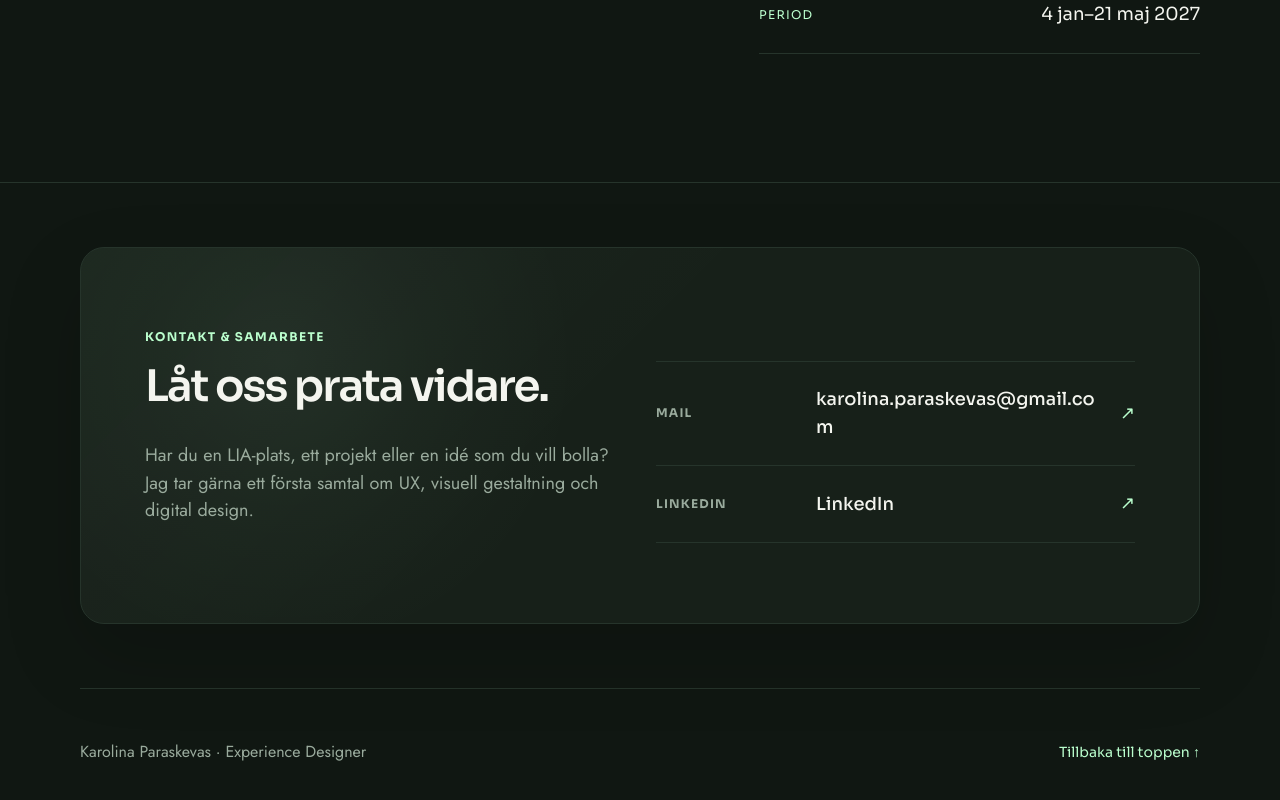
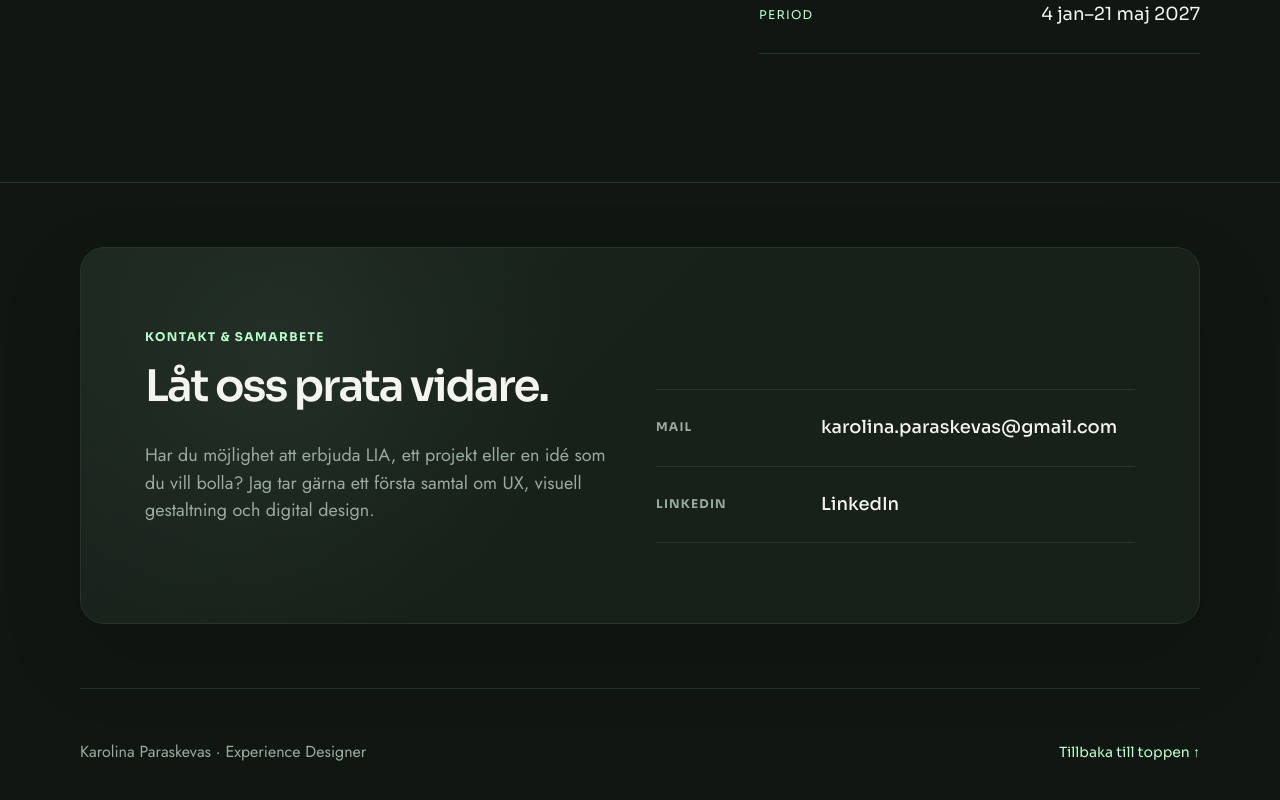
Before and after one commit to Karro-fi/karolina-portfolio, a Next.js app in the folder karolina-portfolio-vercel-upload/: page / in a window 1280 px wide. Shown: the part 7102-7902 px from the top of the page. Built offline with nearby package versions, Linux system fonts and the light colour scheme; no server answers.

Commit message:
Förenkla kontaktlänkar

```diff
--- a/karolina-portfolio-vercel-upload/app/SiteFooter.tsx
+++ b/karolina-portfolio-vercel-upload/app/SiteFooter.tsx
@@ -17,9 +17,9 @@ export default function SiteFooter({
           <p className="eyebrow">Kontakt &amp; samarbete</p>
           <h2>Låt oss prata vidare.</h2>
           <p>
-            Har du en LIA-plats, ett projekt eller en idé som du vill bolla?
-            Jag tar gärna ett första samtal om UX, visuell gestaltning och
-            digital design.
+            Har du möjlighet att erbjuda LIA, ett projekt eller en idé som du
+            vill bolla? Jag tar gärna ett första samtal om UX, visuell
+            gestaltning och digital design.
           </p>
         </div>
 
@@ -27,7 +27,6 @@ export default function SiteFooter({
           <a href="mailto:karolina.paraskevas@gmail.com">
             <span>Mail</span>
             <strong>karolina.paraskevas@gmail.com</strong>
-            <span aria-hidden="true">↗</span>
           </a>
           <a
             href="https://www.linkedin.com/in/karolina-paraskevas-887808200/"
@@ -37,7 +36,6 @@ export default function SiteFooter({
           >
             <span>LinkedIn</span>
             <strong>LinkedIn</strong>
-            <span aria-hidden="true">↗</span>
           </a>
         </nav>
       </div>
```
